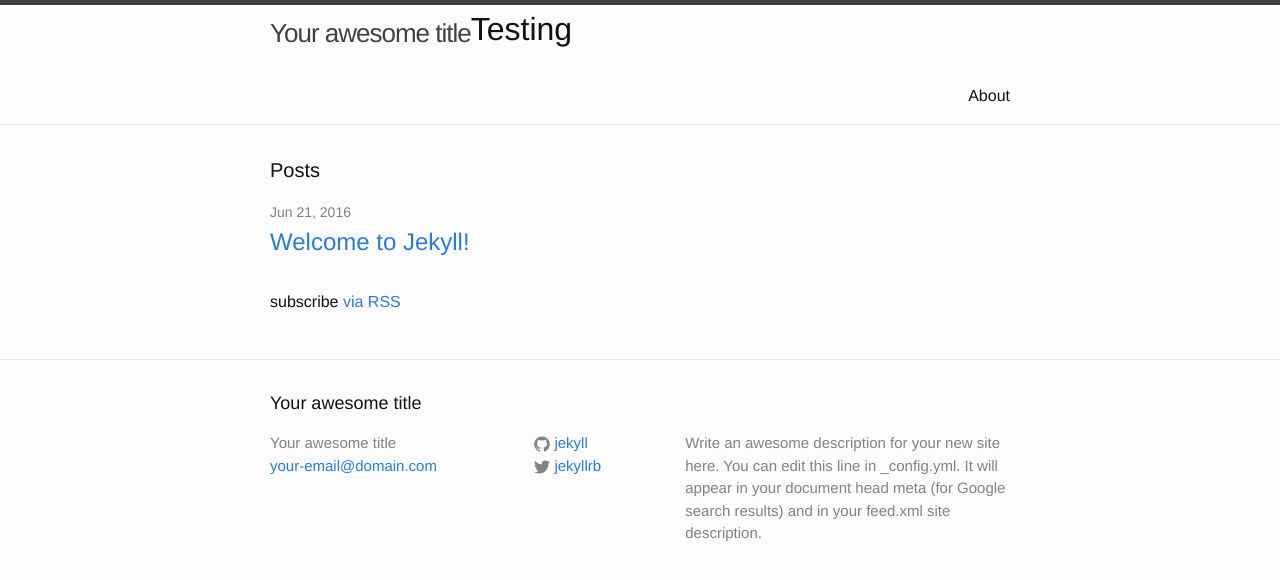
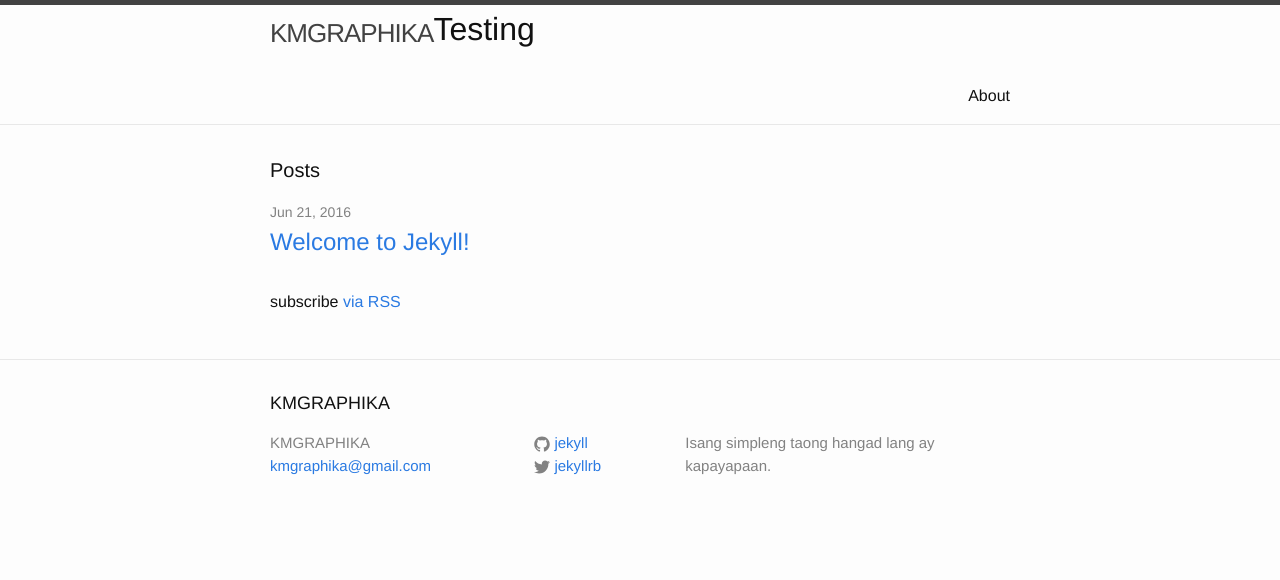
Before and after one commit to kmgraphika/kmgraphika.github.io, a Jekyll site: the page built from index.html, in a window 1280 px wide. Shown: the top 580 px of the page. Built offline with Jekyll 4.4.1, drawn with Linux system fonts in a browser that asks for light colours.

Commit message:
Update _config.yml

```diff
--- a/_config.yml
+++ b/_config.yml
@@ -6,12 +6,10 @@
 # 'jekyll serve'. If you change this file, please restart the server process.
 
 # Site settings
-title: Your awesome title
-email: your-email@domain.com
+title: KMGRAPHIKA
+email: kmgraphika@gmail.com
 description: > # this means to ignore newlines until "baseurl:"
-  Write an awesome description for your new site here. You can edit this
-  line in _config.yml. It will appear in your document head meta (for
-  Google search results) and in your feed.xml site description.
+  Isang simpleng taong hangad lang ay kapayapaan.
 baseurl: "" # the subpath of your site, e.g. /blog
 url: "http://yourdomain.com" # the base hostname & protocol for your site
 twitter_username: jekyllrb
```
